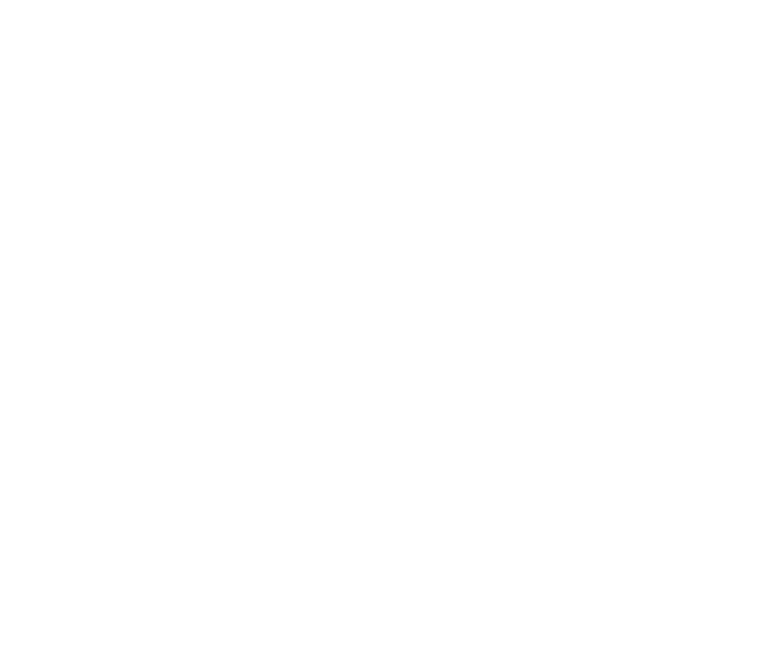
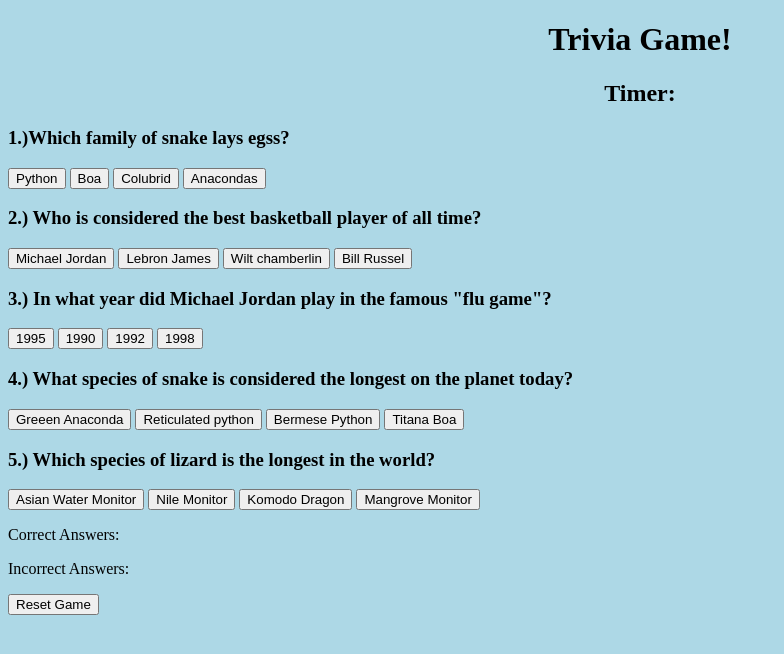
Before and after one commit to tmillner17/Homework-5, a plain HTML site: page index.html in a window 1280 px wide. Shown: the whole page, without its empty margins (0-784 px from the left). Drawn offline with nearby package versions, Linux system fonts and the light colour scheme.

Commit message:
made the outlook of my game today

```diff
--- a/index.html
+++ b/index.html
@@ -9,8 +9,45 @@
     <script src="https://code.jquery.com/jquery-3.4.1.min.js"
     integrity="sha256-CSXorXvZcTkaix6Yvo6HppcZGetbYMGWSFlBw8HfCJo=" crossorigin="anonymous"></script></script>
 </head>
-<body>
-
+<body id="background">
+    <h1 class="title">Trivia Game!</h1>
+    <h2 class="title">Timer:</h2>
+<div>
+    <h3>1.)Which family of snake lays egss?</h2>
+    <button>Python</button>
+    <button>Boa</button>
+    <button>Colubrid</button>
+    <button>Anacondas</button>
+</div>
+<div>
+    <h3>2.) Who is considered the best basketball player of all time?</h3>
+    <button>Michael Jordan</button>
+    <button>Lebron James</button>
+    <button>Wilt chamberlin</button>
+    <button>Bill Russel</button>
+</div>
+<h3>3.) In what year did Michael Jordan play in the famous "flu game"?</h3>
+<button>1995</button>
+<button>1990</button>
+<button>1992</button>
+<button>1998</button>
+<div>
+    <h3>4.) What species of snake is considered the longest on the planet today?</h3>
+    <button>Greeen Anaconda</button>
+    <button>Reticulated python</button>
+    <button>Bermese Python</button>
+    <button>Titana Boa</button>
+</div>
+<div>
+    <h3>5.) Which species of lizard is the longest in the world?</h3>
+    <button>Asian Water Monitor</button>
+    <button>Nile Monitor</button>
+    <button>Komodo Dragon</button>
+    <button>Mangrove Monitor</button>
+</div>
+<p>Correct Answers:</p>
+<p>Incorrect Answers:</p>
+<button>Reset Game</button>
     <script type="text/javascript" src="javascript.js"></script>
 </body>
 </html>
--- a/style.css
+++ b/style.css
@@ -0,0 +1,6 @@
+.title{
+    text-align: center;
+}
+#background{
+    background-color: lightblue;
+}
```
